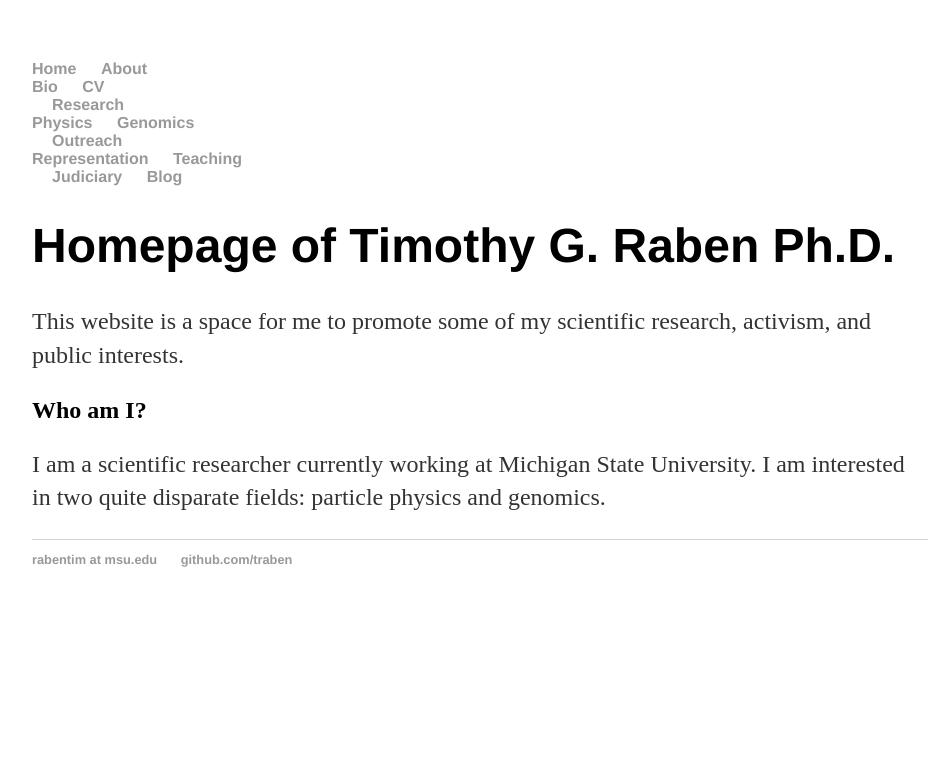
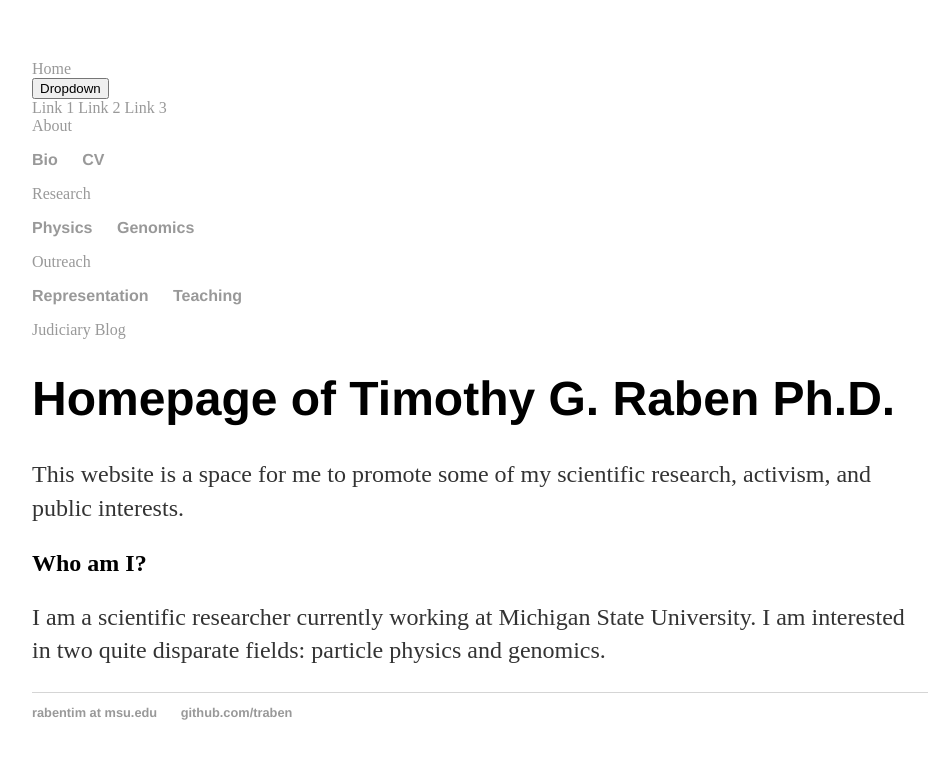
Before and after one commit to traben/traben.github.io, a Jekyll site: the page built from index.md, in a window 1280 px wide. Shown: the top 759 px of the page, without its empty margins (160-1096 px from the left). Built offline with Jekyll 4.4.1, drawn with Linux system fonts in a browser that asks for light colours; our own code applies the rules of GitHub Pages for plain Markdown files.

Commit message:
Update default.html

```diff
--- a/_layouts/default.html
+++ b/_layouts/default.html
@@ -6,31 +6,35 @@
 			<link rel="stylesheet" type="text/css" href="/css/main.css">
 		</head>
 		<body>
-			<nav>
-	    		<ul>
-	        		<li><a href="/">Home</a></li>
-		        	<li><a href="/about">About</a>
+			<nav class="navbar">
+	        		<a href="/">Home</a></li>
+		        	<nav class="dropdown">
+    				   <button class="dropbtn">Dropdown
+      				      <i class="fa fa-caret-down"></i>
+    				   </button>
+   				   <nav class="dropdown-content">
+      				      <a href="#">Link 1</a>
+      				      <a href="#">Link 2</a>
+      				      <a href="#">Link 3</a>
+    				   </nav>
+  				</nav>
+				<a href="/about">About</a>
 					<ul>
 						<li><a href="/bio">Bio</a></li>
 						<li><a href="/cv">CV</a></li>
 					</ul>
-				</li>
-				<li><a href="/research">Research</a>
+				<a href="/research">Research</a>
 					<ul>
         					<li><a href="/physics">Physics</a></li>
        						<li><a href="/genomics">Genomics</a></li>
      		 			</ul>
-				</li>
-				<li>
 					<a href="/outreach">Outreach</a>
 					<ul>
 						<li><a href="/represent">Representation</a></li>
        						<li><a href="/teach">Teaching</a></li>
 					</ul>
-				</li>
-	        		<li><a href="/justice">Judiciary</a></li>
-	        		<li><a href="/blog">Blog</a></li>
-	    		</ul>
+				<a href="/justice">Judiciary</a></li>
+	        		<a href="/blog">Blog</a></li>
 			</nav>
 			<div class="container">
 
```
